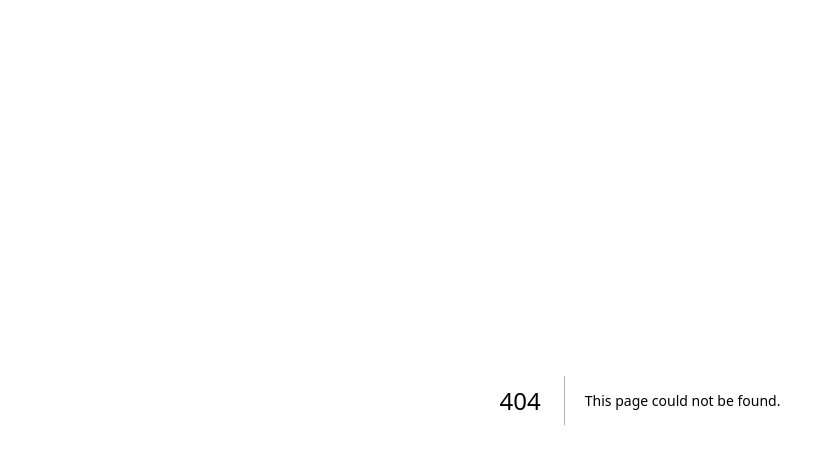
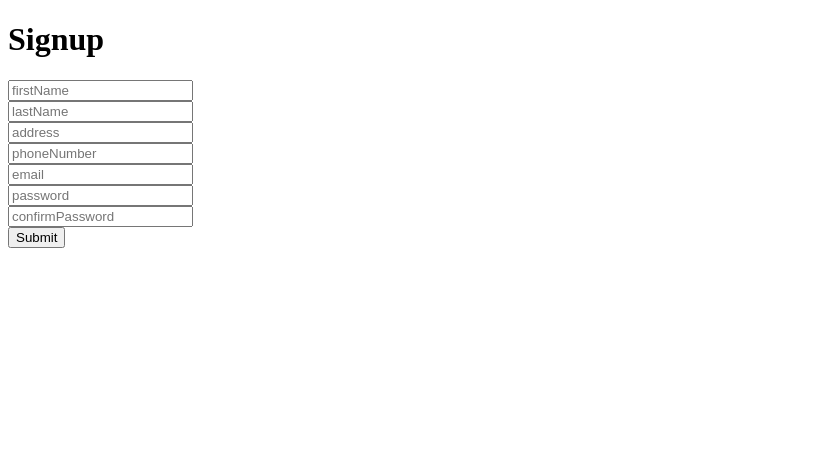
Before and after one commit to Mahesh2056/TaskManagement, a Next.js app in the folder client/: page /register in a window 1280 px wide. Before the commit this address had no page. Shown: the top 464 px of the page, without its empty margins (0-835 px from the left). Built offline with nearby package versions, Linux system fonts and the light colour scheme.

Commit message:
added register page

```diff
--- /dev/null
+++ b/client/src/pages/register/index.js
@@ -0,0 +1,103 @@
+import React from 'react';
+import { Formik, Form, Field } from 'formik';
+import * as Yup from 'yup';
+
+const SignupSchema = Yup.object().shape({
+  firstName: Yup.string()
+    .min(2, 'Too Short!')
+    .max(50, 'Too Long!')
+    .required('Required'),
+  lastName: Yup.string()
+    .min(2, 'Too Short!')
+    .max(50, 'Too Long!')
+    .required('Required'),
+  address: Yup.string()
+    .min(2, 'Too Short!')
+    .max(50, 'Too Long!')
+    .required('Required'),
+  phoneNumber: Yup.string()
+    .min(2, 'Too Short!')
+    .max(50, 'Too Long!')
+    .required('Required'),
+  email: Yup.string().email('Invalid email').required('Required'),
+  passworde: Yup.string()
+    .min(2, 'Too Short!')
+    .max(50, 'Too Long!')
+    .required('Required'),
+  confirmPassword: Yup.string()
+    .min(2, 'Too Short!')
+    .max(50, 'Too Long!')
+    .required('Required'),
+});
+
+ const Register = () => (
+  <div>
+    <h1>Signup</h1>
+    <Formik
+      initialValues={{
+        firstName: '',
+        lastName: '',
+        address: '',
+        phoneNumber: '',
+        email: '',
+        password: '',
+        confirmPassword: '',
+      }}
+      validationSchema={SignupSchema}
+      onSubmit={values => {
+        // same shape as initial values
+        console.log(values);
+      }}
+    >
+      {({ errors, touched }) => (
+        <Form>
+          <div>
+          <Field placeholder="firstName" name="firstName" />
+          {errors.firstName && touched.firstName ? (
+            <div>{errors.firstName}</div>
+          ) : null}
+          </div>
+          <div>
+          <Field placeholder="lastName" name="lastName" />
+          {errors.lastName && touched.lastName ? (
+            <div>{errors.lastName}</div>
+          ) : null}
+          </div>
+          <div>
+          <Field placeholder="address" name="address" />
+          {errors.address && touched.address ? (
+            <div>{errors.address}</div>
+          ) : null}
+          </div>
+          <div>
+          <Field placeholder="phoneNumber" name="phoneNumber" />
+          {errors.phoneNumber && touched.phoneNumber ? (
+            <div>{errors.phoneNumber}</div>
+          ) : null}
+          </div>
+          <div>
+          <Field placeholder="email" name="email" type="email" />
+          {errors.email && touched.email ? <div>{errors.email}</div> : null}
+          </div>
+          <div>
+          <Field placeholder="password" name="password" />
+          {errors.password && touched.password ? (
+            <div>{errors.password}</div>
+          ) : null}
+          </div>
+          <div>
+          <Field placeholder="confirmPassword" name="confirmPassword" />
+          {errors.confirmPassword && touched.confirmPassword ? (
+            <div>{errors.confirmPassword}</div>
+          ) : null}
+          </div>
+          <div>
+          <button type="submit">Submit</button>
+          </div>
+        </Form>
+      )}
+    </Formik>
+  </div>
+);
+
+export default Register
```
